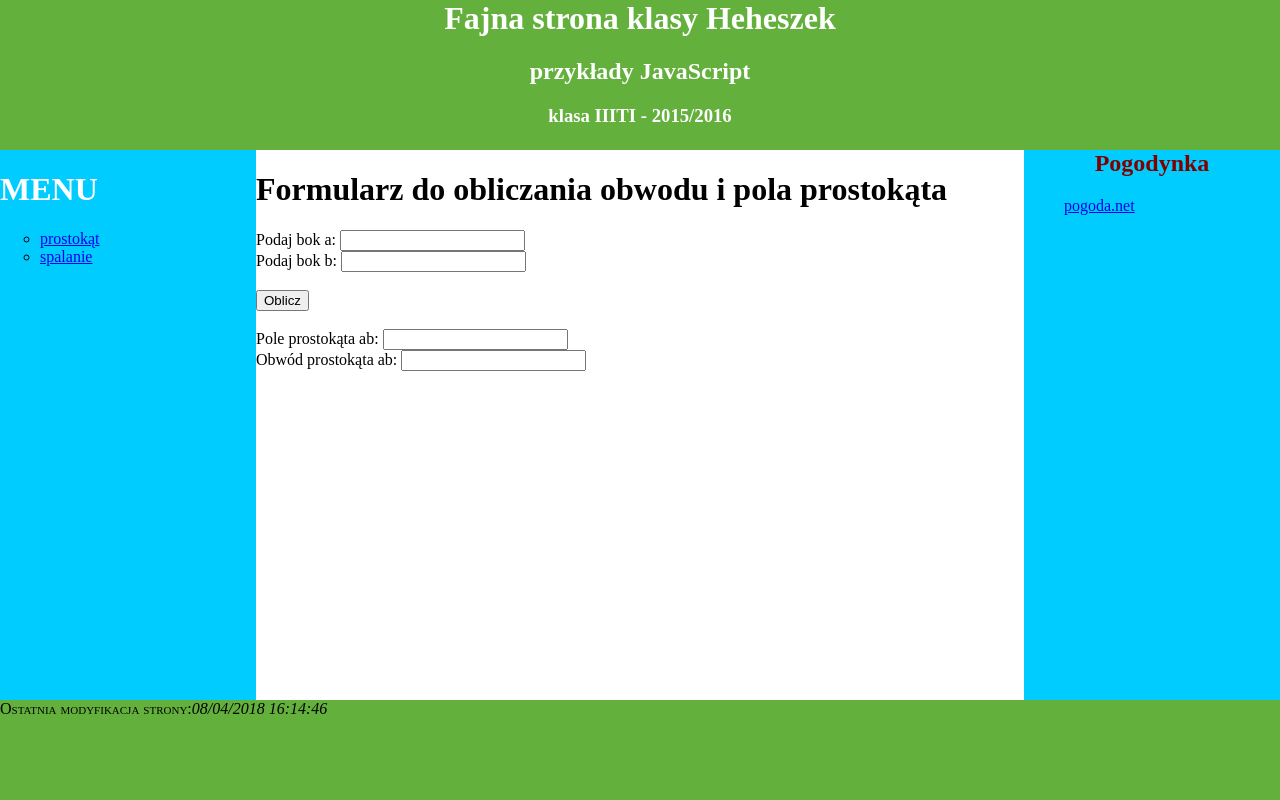
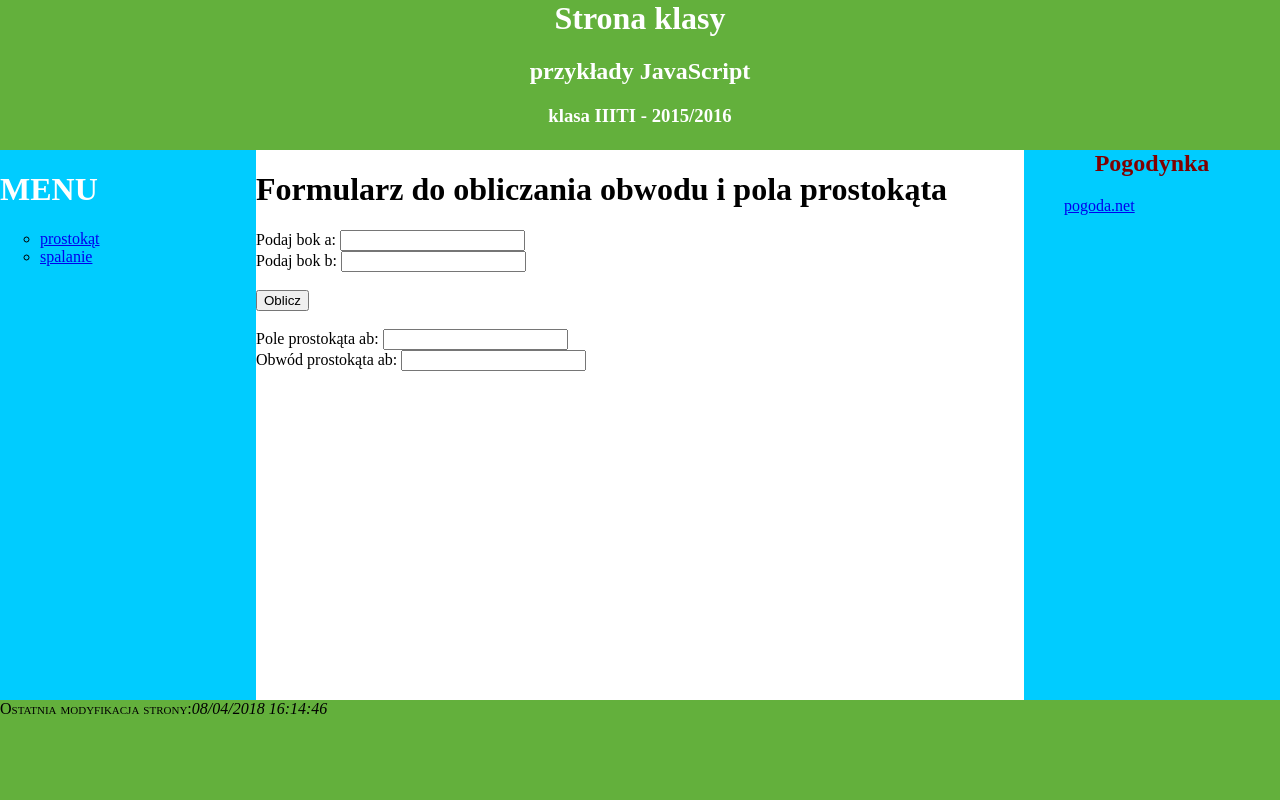
Before and after one commit to EsqNike/programs, a plain HTML site: page Js/formularze/prostokat.html in a window 1280 px wide. Drawn offline with Linux system fonts and the light colour scheme; a script that the page names is missing.

Commit message:
Update prostokat.html

```diff
--- a/Js/formularze/prostokat.html
+++ b/Js/formularze/prostokat.html
@@ -25,7 +25,7 @@ else {
 
 <div id="pudelko">
 	<div id="gora">
-		<h1>Fajna strona klasy Heheszek</h1>
+		<h1>Strona klasy</h1>
 		<h2>przykłady JavaScript</h2>
 		<h3>klasa IIITI - 2015/2016</h3>
 	</div>
```
